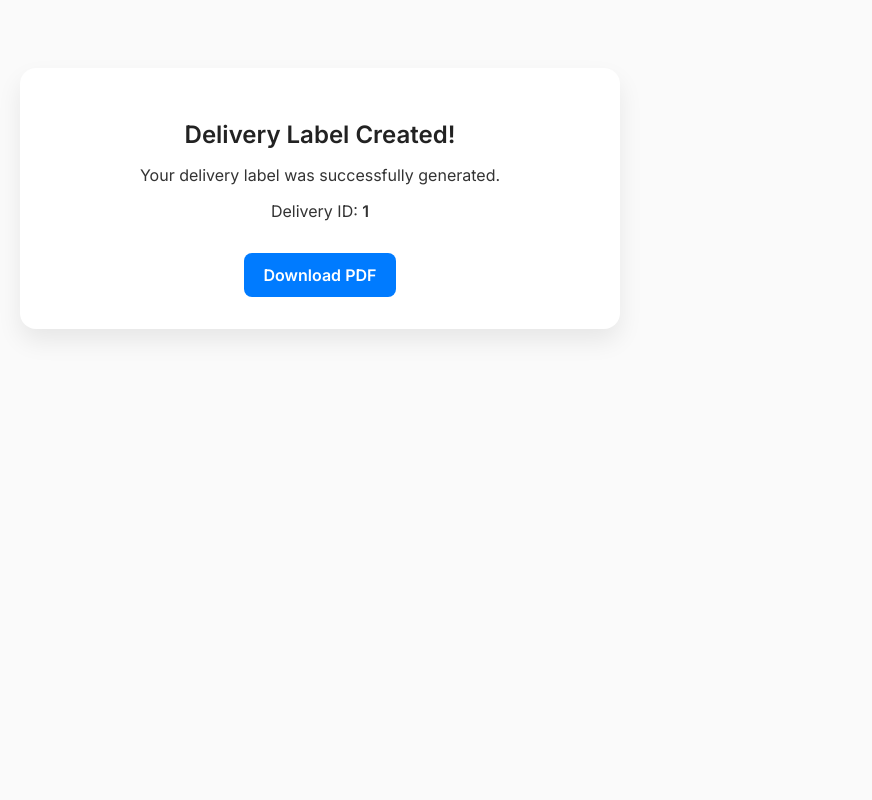
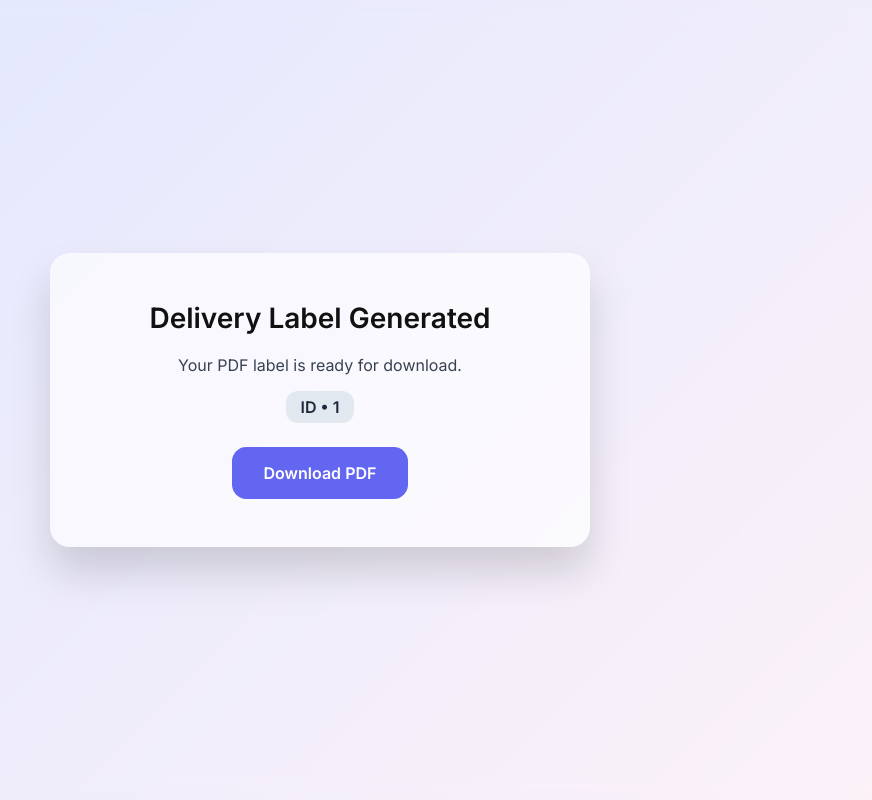
Before and after one commit to N8758/Delivery-label-app, a Flask app: template templates/label.html in a window 1280 px wide. Shown: the whole page, without its empty margins (320-1192 px from the left). Run offline with Flask 3, Linux system fonts and the light colour scheme; the template is opened without the code that fills it: most values are stand-ins (such as "Sample title", 1, 10 or a date in 2020).

Commit message:
Update label.html

```diff
--- a/templates/label.html
+++ b/templates/label.html
@@ -2,23 +2,96 @@
 <html lang="en">
 <head>
   <meta charset="UTF-8">
-  <title>Delivery Label Generated</title>
+  <title>Delivery Label • Generated</title>
+  <meta name="viewport" content="width=device-width, initial-scale=1">
   <link href="https://fonts.googleapis.com/css2?family=Inter:wght@400;600&display=swap" rel="stylesheet">
   <style>
-    * { box-sizing: border-box; font-family: 'Inter', sans-serif; }
-    body { background: #fafafa; padding: 60px; display: flex; flex-direction: column; align-items: center; }
-    .card { background: white; padding: 32px; border-radius: 16px; box-shadow: 0 12px 24px rgba(0,0,0,0.08); max-width: 600px; width: 100%; text-align: center; }
-    h2 { color: #222; margin-bottom: 16px; }
-    p { font-size: 16px; color: #333; margin-bottom: 12px; }
-    a.download { margin-top: 20px; display: inline-block; background: #007bff; color: white; padding: 12px 20px; border-radius: 8px; text-decoration: none; font-weight: 600; }
-    a.download:hover { background: #0056b3; }
+    :root {
+      --accent: #6366f1;
+      --accent-dark: #4f46e5;
+      --bg: linear-gradient(135deg, #e0e7ff 0%, #fdf2f8 100%);
+      --card-bg: rgba(255,255,255,.65);
+      --radius: 1.25rem;
+      --shadow: 0 25px 40px rgba(0,0,0,.15);
+    }
+
+    * { box-sizing: border-box; margin: 0; padding: 0; font-family: 'Inter', sans-serif; }
+
+    body {
+      min-height: 100vh;
+      display: flex;
+      align-items: center;
+      justify-content: center;
+      background: var(--bg);
+      backdrop-filter: blur(10px);
+      padding: 2rem;
+    }
+
+    .card {
+      background: var(--card-bg);
+      border-radius: var(--radius);
+      box-shadow: var(--shadow);
+      padding: 3rem 3.5rem;
+      max-width: 540px;
+      width: 100%;
+      text-align: center;
+      backdrop-filter: blur(20px);
+      animation: rise .7s ease-out;
+    }
+
+    h2 {
+      font-size: 1.75rem;
+      font-weight: 600;
+      color: #111;
+      margin-bottom: 1.25rem;
+    }
+
+    p {
+      font-size: 1rem;
+      color: #374151;
+      margin-bottom: 1rem;
+    }
+
+    .badge {
+      display: inline-block;
+      padding: .4rem .9rem;
+      background: #e2e8f0;
+      border-radius: .75rem;
+      font-weight: 600;
+      color: #1e293b;
+      margin-bottom: 1.5rem;
+    }
+
+    .download {
+      display: inline-block;
+      background: var(--accent);
+      color: #fff;
+      padding: 1rem 2rem;
+      border-radius: .9rem;
+      font-weight: 600;
+      text-decoration: none;
+      transition: background .25s, transform .1s;
+    }
+
+    .download:hover { background: var(--accent-dark); }
+    .download:active { transform: translateY(2px); }
+
+    @keyframes rise {
+      from { opacity: 0; transform: translateY(25px); }
+      to   { opacity: 1; transform: translateY(0); }
+    }
+
+    @media (max-width: 480px) {
+      .card { padding: 2.2rem 1.8rem; }
+      h2 { font-size: 1.45rem; }
+    }
   </style>
 </head>
 <body>
   <div class="card">
-    <h2>Delivery Label Created!</h2>
-    <p>Your delivery label was successfully generated.</p>
-    <p>Delivery ID: <strong>{{ delivery_id }}</strong></p>
+    <h2>Delivery Label Generated</h2>
+    <p>Your PDF label is ready for download.</p>
+    <div class="badge">ID&nbsp;•&nbsp;{{ delivery_id }}</div><br>
     <a class="download" href="{{ file_url }}" download>Download PDF</a>
   </div>
 </body>
```
